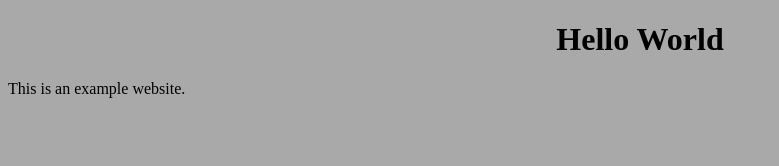
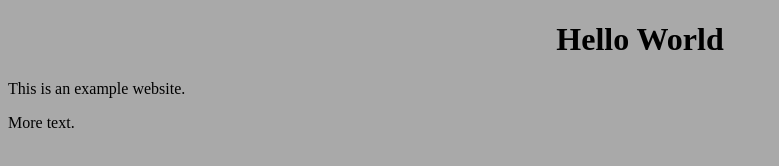
Before and after one commit to kellerflint/demo-106, a plain HTML site: page index.html in a window 1280 px wide. Shown: the whole page, without its empty margins (0-779 px from the left). Drawn offline with Linux system fonts and the light colour scheme.

Commit message:
Add files via upload

```diff
--- a/index.html
+++ b/index.html
@@ -8,5 +8,6 @@
     <body>
         <h1>Hello World</h1>
         <p>This is an example website.</p>
+        <p>More text.</p>
     </body>
 </html>
```
